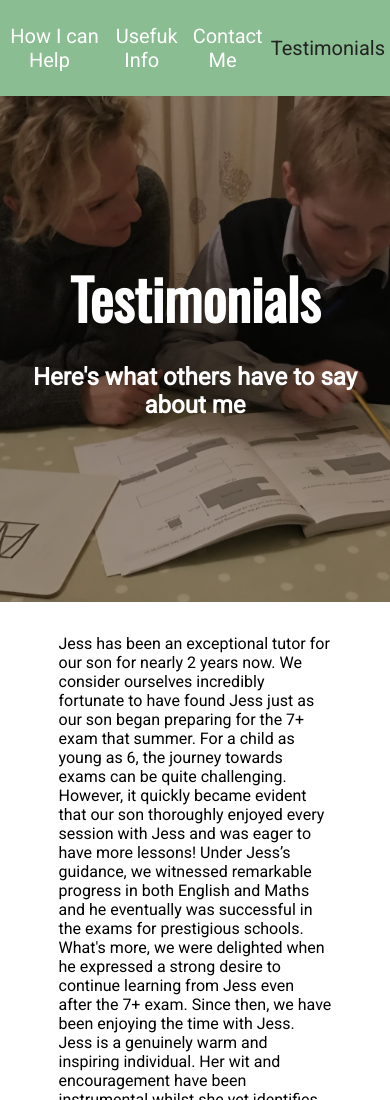
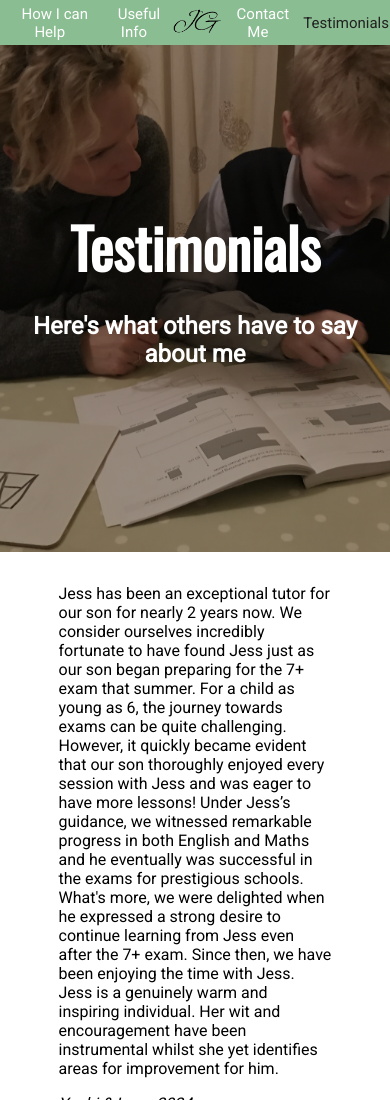
Before and after one commit to jgtuition/jgtuition, a plain HTML site: page testimonials.html in a window 390 px wide. Shown: the top 1100 px of the page. Drawn offline with nearby package versions, Linux system fonts and the light colour scheme.

Commit message:
Fixed Nav

```diff
--- a/css/master.css
+++ b/css/master.css
@@ -25,7 +25,7 @@ footer {
 
 nav {
   width: 100%;
-  padding: 1.5em 0;
+  padding: 0.75em 0;
   margin: none;
   background: #8ABD91;
 }
@@ -91,7 +91,13 @@ h2 {
 
 .logo {
   /* aspect-ratio: 1; */
-  width: 250px;
+  width: 200px;
+}
+
+.logo-small {
+  display: none;
+  width: 50px;
+  margin: auto;
 }
 
 @media only screen and (max-width: 1000px) {
@@ -105,6 +111,12 @@ h2 {
 
   .logo {
     display: none;
+/*    position: absolute;
+    left: 100000px;*/
+  }
+
+  .logo-small {
+    display: inline;
   }
 }
 
@@ -112,4 +124,12 @@ h2 {
   p {
     font-size: 1em;
   }
+
+  nav ul li {
+    font-size: 0.75em;
+  }
+
+  nav {
+    padding: 0.25em;
+  }
 }
--- a/testimonials.html
+++ b/testimonials.html
@@ -5,8 +5,8 @@
   <meta charset="utf-8">
   <meta name="viewport" content="width=device-width, initial-scale=1.0">
 
-  <link rel="stylesheet" href="/css/master.css">
-  <link rel="stylesheet" href="/css/testimonials.css">
+  <link rel="stylesheet" href="css/master.css">
+  <link rel="stylesheet" href="css/testimonials.css">
 
   <title>JG Primary Tuition</title>
 </head>
@@ -15,8 +15,8 @@
   <nav>
     <ul>
       <li><a href="/help">How I can Help</a></li>
-      <li><a href="/info">Usefuk Info</a></li>
-      <a href="/"><img class="logo" src="images/logo.png" alt="logo" /></a>
+      <li><a href="/info">Useful Info</a></li>
+      <a href="/"><img class="logo" src="images/logo.png" alt="logo" /><img class="logo-small" src="images/logo-small.png" alt="logo" /></a>
       <li><a href="/contact">Contact Me</a></li>
       <li><a href="/testimonials" class="active">Testimonials</a></li>
     </ul>
```
Also changed, not shown: contact.html (+1 -1 lines), help.html (+3 -3 lines), index.html (+1 -1 lines), info.html (+1 -1 lines), images/logo-small.png (added).
